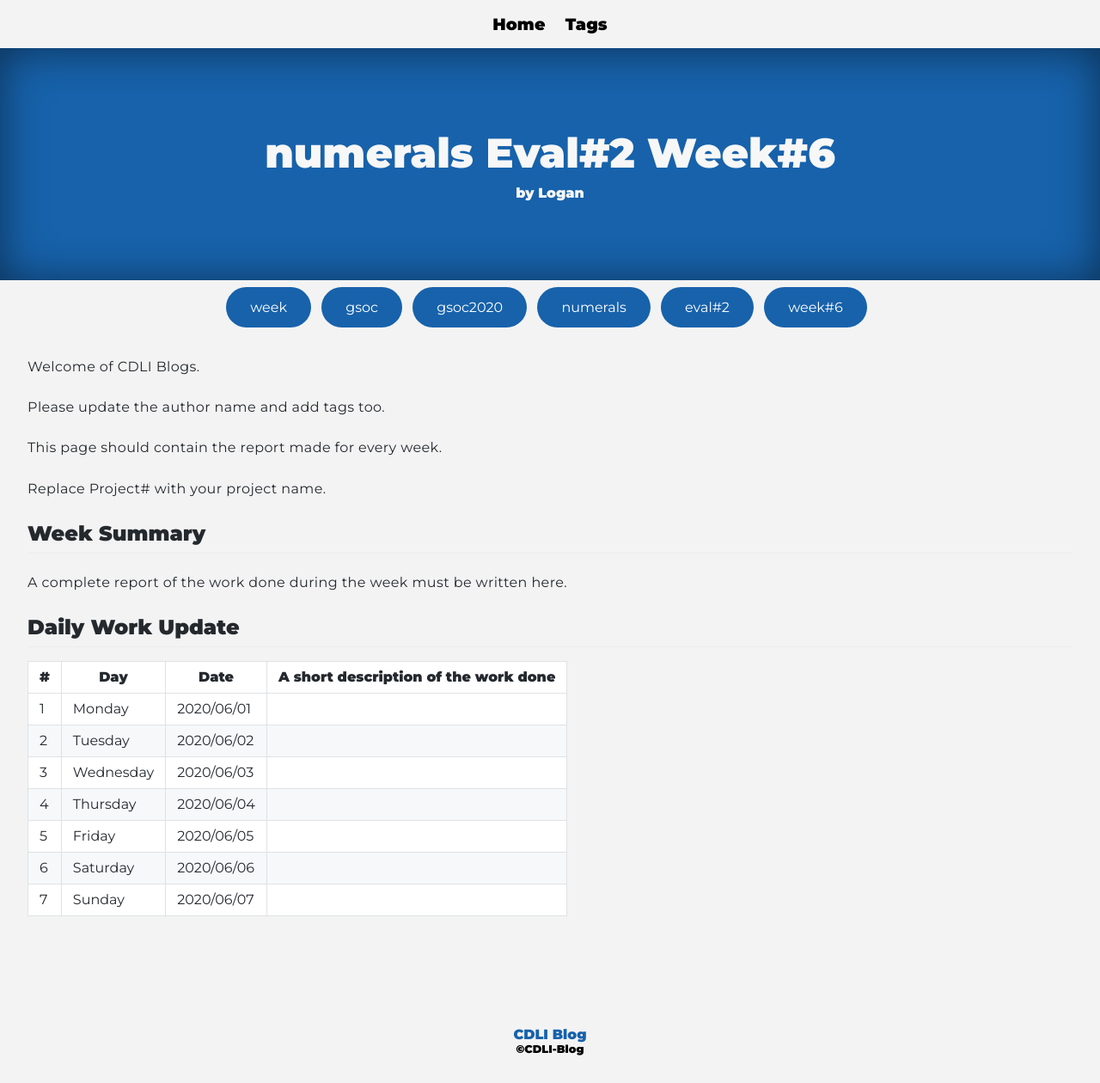
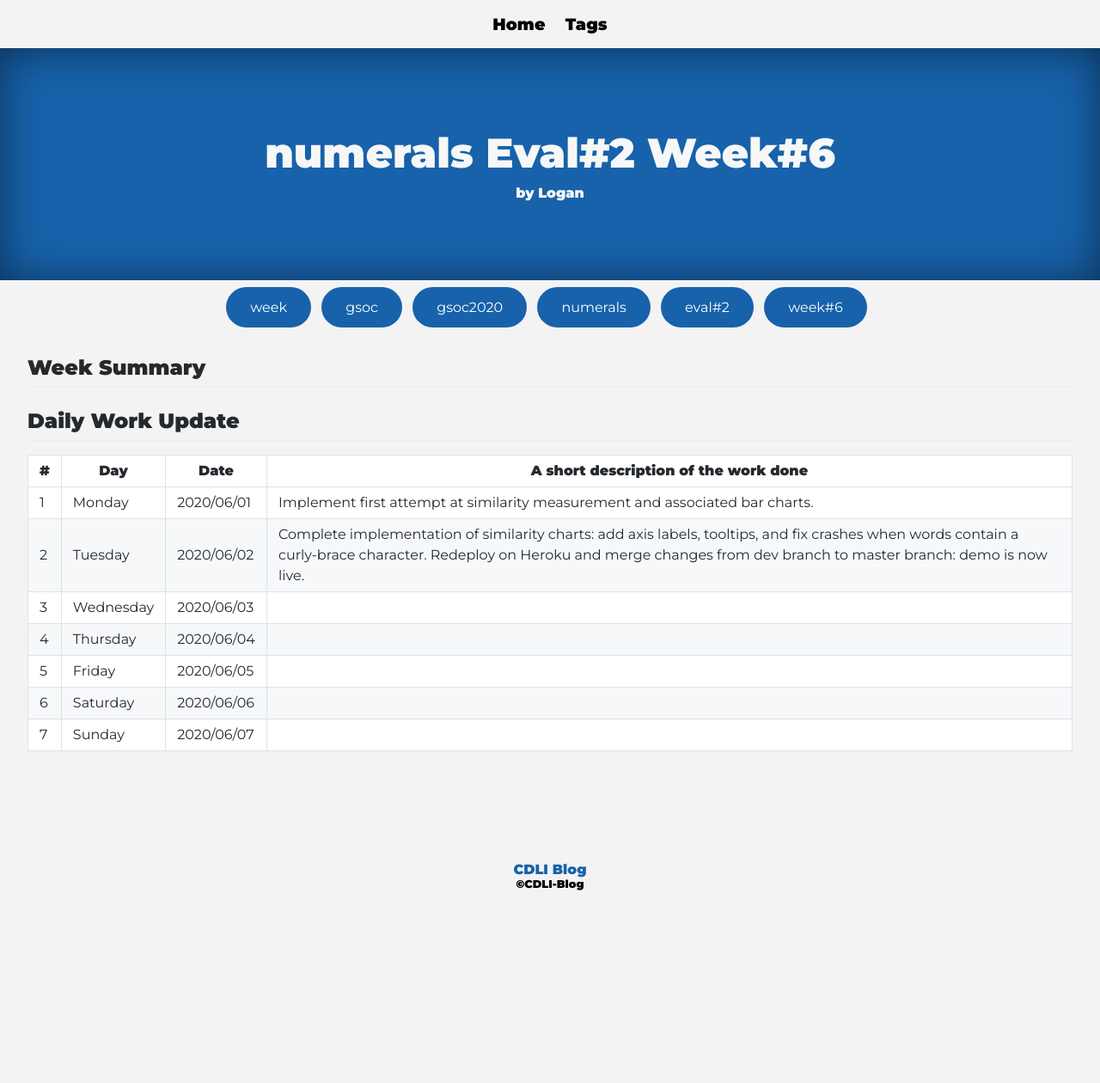
Before and after one commit to cdli-gh/blog, a Jekyll site: the page built from _blog/gsoc20/numerals/posts/07_week6.md, in a window 1280 px wide. Shown: the whole page at 86% size. Built offline with Jekyll 4.4.1, drawn with Linux system fonts in a browser that asks for light colours; Markdown is read by kramdown in place of the engine named in the settings; after the commit the page ends 1068 px from its top, so only the background shows below that.

Commit message:
Numerals project: add final summary for week 5 and daily updates from week 6.

```diff
--- a/_blog/gsoc20/numerals/posts/07_week6.md
+++ b/_blog/gsoc20/numerals/posts/07_week6.md
@@ -4,25 +4,17 @@ title: numerals Eval#2 Week#6
 author: "Logan"
 tags: ["week","gsoc","gsoc2020","numerals","eval#2","week#6"]
 ---
-Welcome of CDLI Blogs.
-
-Please update the author name and add tags too.
-
-This page should contain the report made for every week.
-
-Replace Project# with your project name.
 
 ## Week Summary
 
-A complete report of the work done during the week must be written here.
 
 
 ## Daily Work Update
 
 |\#|Day|Date|A short description of the work done|
 |---	|---	|---	|---	|
-|1   	| Monday 	|   2020/06/01	|   	|
-|2   	| Tuesday  	|   2020/06/02	|   	|
+|1   	| Monday 	|   2020/06/01	| Implement first attempt at similarity measurement and associated bar charts.   	|
+|2   	| Tuesday  	|   2020/06/02	| Complete implementation of similarity charts: add axis labels, tooltips, and fix crashes when words contain a curly-brace character. Redeploy on Heroku and merge changes from dev branch to master branch: demo is now live.  	|
 |3   	| Wednesday  	|  2020/06/03 	|   	|
 |4   	| Thursday  	|   2020/06/04	|   	|
 |5   	| Friday  	|   2020/06/05	|   	|
```
Also changed, not shown: _blog/gsoc20/numerals/posts/06_week5.md (+3 -2 lines).
